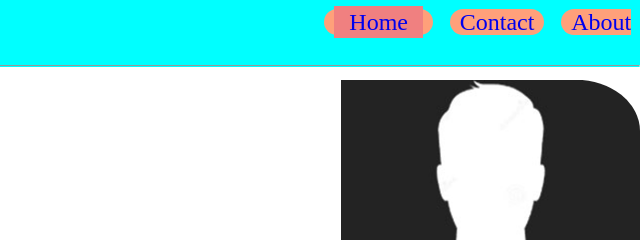
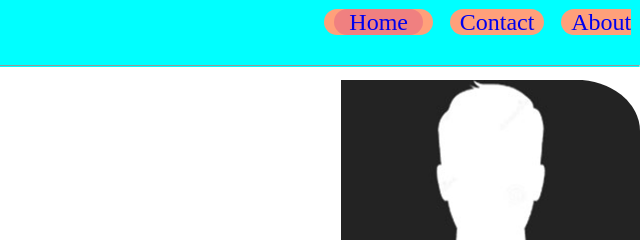
Before and after one commit to udaykirankoruvada/funny_timepass_blog, a plain HTML site: page index.html in a window 1280 px wide. In both pictures the pointer is over the link "Home". Shown: the top 240 px of the page, 640-1280 px from the left. Drawn offline with Linux system fonts and the light colour scheme.

Commit message:
Update blogstyle.css

```diff
--- a/blogstyle.css
+++ b/blogstyle.css
@@ -15,7 +15,7 @@ table,td{border: 1px solid black;border-collapse: collapse;}
 .det3,.det4{padding-right: 15px;font-size: large;text-align: center;font-weight: bold;}
 
 a:link{text-decoration: none;}
-div.menu_bar a:hover{background-color: lightcoral;padding-left: 15px;padding-right: 15px;padding-top: 3px;padding-bottom: 3px;}
+div.menu_bar a:hover{background-color: lightcoral;padding-left: 15px;padding-right: 15px;border-radius:1rem}
 
 
 .contact_us{background-color: black;color:whitesmoke ;padding-left: 2%;margin-bottom: 0%;}
```
